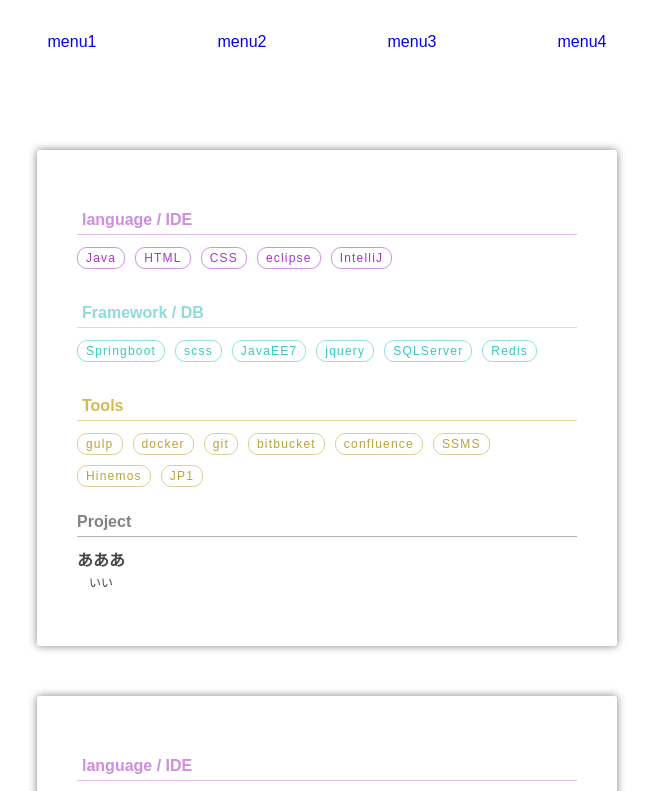
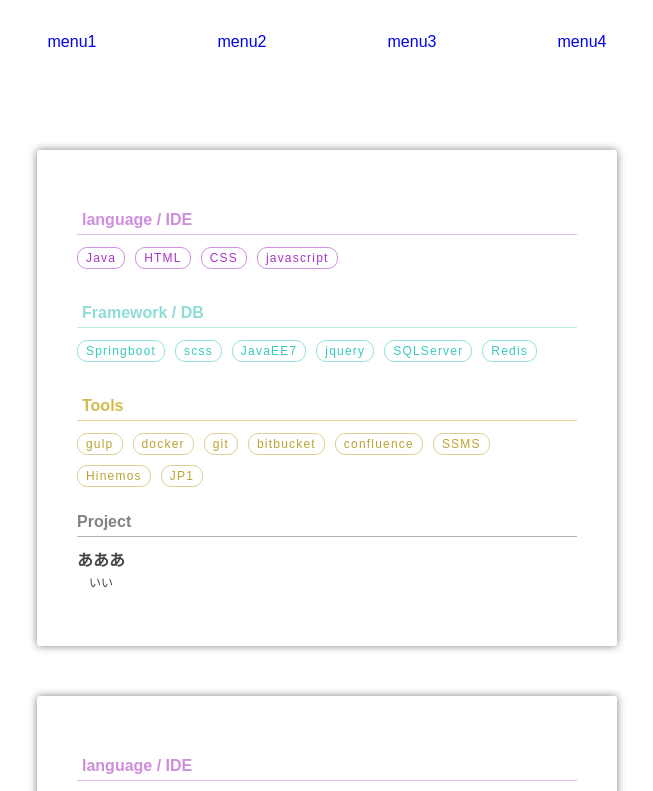
Before and after one commit to masamiShim/react-practice, a React app: page / in a window 1280 px wide. Shown: the top 791 px of the page, without its empty margins (313-966 px from the left). Built offline with nearby package versions, Linux system fonts and the light colour scheme.

Commit message:
skill表示部分の共通化

```diff
--- a/src/components/index/skillCategory.tsx
+++ b/src/components/index/skillCategory.tsx
@@ -35,20 +35,32 @@ export const ItemList = (props: any) => {
     </ul>
 }
 
+export const ItemDd = (props: any) => {
+    return <dd className={props.style}>{props.content}</dd>
+}
+let languages: Array<string> = new Array<string>()
+languages.push('Java')
+languages.push('HTML')
+languages.push('CSS')
+languages.push('javascript')
+
+export const SkillList = (props: any) => {
+    return <dl className={styled.listCategory}>
+        <dt className={props.labelStyle}><strong>{props.labelTitle}</strong></dt>
+        {props.items.map((i: string) => <ItemDd style={props.itemStyle} content={i}/>)}
+    </dl>
+}
+
 const ItemDetail = (props: any) => {
     return <li key={props.item.name} className={
         styled.listItem.concat(' item')
             .concat(props.item.isStockEmpty() ? ' soldout' : '')}>
         <section className={styled.portfolioItem}>
             <div className={styled.skillContainer}>
-                <dl className={styled.listCategory}>
-                    <dt className={styled.listSkillLabel}><strong>language / IDE</strong></dt>
-                    <dd className={styled.itemSkill}>Java</dd>
-                    <dd className={styled.itemSkill}>HTML</dd>
-                    <dd className={styled.itemSkill}>CSS</dd>
-                    <dd className={styled.itemSkill}>eclipse</dd>
-                    <dd className={styled.itemSkill}>IntelliJ</dd>
-                </dl>
+                <SkillList labelStyle={styled.listSkillLabel}
+                           labelTitle={'language / IDE'}
+                           itemStyle={styled.itemSkill}
+                           items={languages}/>
                 <dl className={styled.listCategory}>
                     <dt className={styled.listFrameworkLabel}><strong>Framework / DB</strong></dt>
                     <dd className={styled.itemFramework}>Springboot</dd>
--- a/src/components/shared/input/select.css
+++ b/src/components/shared/input/select.css
@@ -28,6 +28,7 @@ select:-moz-focusring {
 
 .selectWrapper {
     max-width: 200px;
+    min-width: 200px;
     position: relative;
     background-color: #fff;
     -webkit-border-radius: 8px;
```
Also changed, not shown: src/index.tsx (+2 -6 lines).
